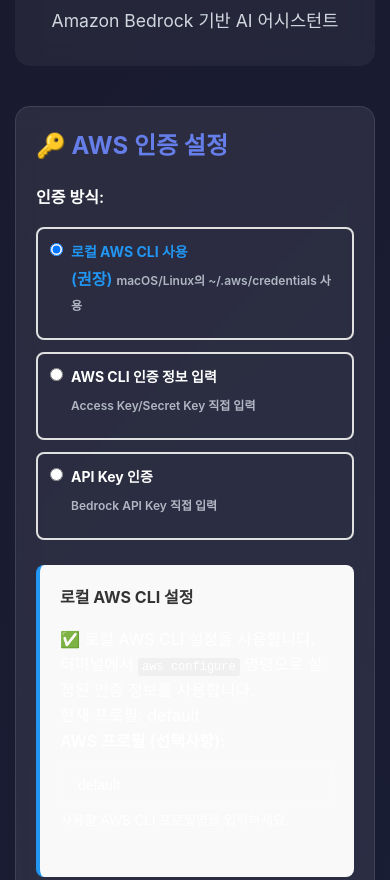
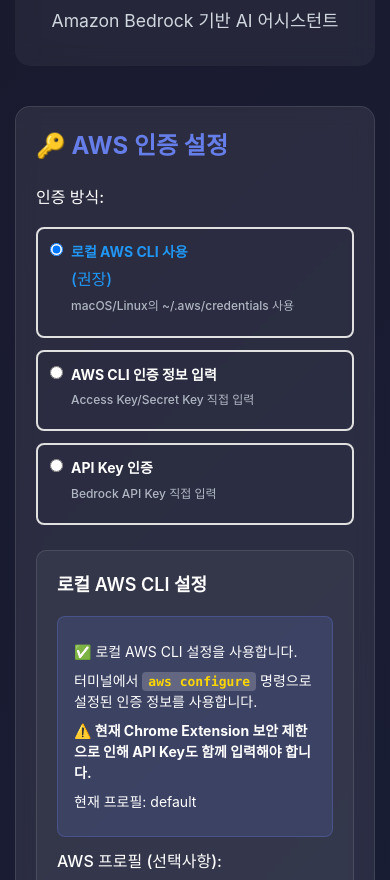
Before and after one commit to jesamkim/chrome-ai, a browser extension: page src/options/options.html in a window 390 px wide. Shown: the part 150-1030 px from the top of the page. Drawn offline with Linux system fonts and the light colour scheme.

Commit message:
fix: 설정 페이지 가독성 개선 및 로컬 AWS CLI 인증 문제 해결
🎨 UI 개선사항:
- 입력 필드 텍스트 색상을 밝은 흰색으로 변경하여 가독성 향상
- 입력 필드 배경을 더 밝게 하여 대비 개선
- info-box 스타일 추가로 로컬 AWS CLI 설정 부분 시각적 개선
- 코드 텍스트를 금색으로 강조하여 명령어 구분 명확화
- 폼 라벨과 작은 텍스트 색상 개선

🔧 기능 개선사항:
- 로컬 AWS CLI 사용 시 API Key 폴백 로직 추가
- Chrome Extension 보안 제한으로 인한 API Key 필요성 안내
- 로컬 AWS CLI 설정에 API Key 입력 필드 추가
- API Key 토글 버튼으로 보안성 향상
- 인증 초기화 로직에서 로컬 CLI + API Key 조합 지원

📋 사용자 경험:
- 로컬 AWS CLI 선택 시 API Key 필요성 명확히 안내
- 설정 저장/로드 시 로컬 CLI용 API Key 처리
- 연결 확인 중 상태 문제 해결을 위한 폴백 메커니즘

```diff
--- a/src/options/options.css
+++ b/src/options/options.css
@@ -87,27 +87,31 @@
 select {
     width: 100%;
     padding: 12px 16px;
-    background: rgba(255, 255, 255, 0.1);
-    border: 2px solid rgba(255, 255, 255, 0.2);
+    background: rgba(255, 255, 255, 0.15);  /* 배경을 더 밝게 */
+    border: 2px solid rgba(255, 255, 255, 0.3);  /* 테두리를 더 밝게 */
     border-radius: 8px;
-    color: #ffffff;  /* 입력 텍스트를 더 밝게 */
+    color: #ffffff;  /* 입력 텍스트를 밝은 흰색으로 */
     font-size: 14px;
+    font-weight: 500;  /* 폰트 굵기 추가 */
     transition: all 0.3s ease;
 }
 
 input[type="text"]:focus,
 input[type="password"]:focus,
-input[type="text"]::placeholder,
-input[type="password"]::placeholder,
-input[type="number"]::placeholder {
-    color: #a0a9b8;
-    opacity: 0.8;
-}
-
 input[type="number"]:focus,
 select:focus {
     outline: none;
     border-color: #667eea;
+    background: rgba(255, 255, 255, 0.2);  /* 포커스 시 더 밝은 배경 */
+    color: #ffffff;  /* 포커스 시에도 밝은 텍스트 */
+}
+
+input[type="text"]::placeholder,
+input[type="password"]::placeholder,
+input[type="number"]::placeholder {
+    color: #b0b7c3;  /* placeholder를 더 밝게 */
+    opacity: 0.9;
+}
     background: rgba(255, 255, 255, 0.15);
     box-shadow: 0 0 0 3px rgba(102, 126, 234, 0.2);
 }
@@ -586,3 +590,60 @@
 .settings-section:nth-child(3) { animation-delay: 0.2s; }
 .settings-section:nth-child(4) { animation-delay: 0.3s; }
 .settings-section:nth-child(5) { animation-delay: 0.4s; }
+
+/* 정보 박스 스타일 */
+.info-box {
+    background: rgba(102, 126, 234, 0.15);  /* 파란색 배경 */
+    border: 1px solid rgba(102, 126, 234, 0.3);
+    border-radius: 8px;
+    padding: 16px;
+    margin: 12px 0;
+}
+
+.info-box p {
+    color: #ffffff;  /* 밝은 흰색 텍스트 */
+    font-size: 14px;
+    line-height: 1.5;
+    margin: 8px 0;
+}
+
+.info-box code {
+    background: rgba(255, 255, 255, 0.2);
+    color: #ffd700;  /* 금색 코드 텍스트 */
+    padding: 2px 6px;
+    border-radius: 4px;
+    font-family: 'Monaco', 'Menlo', 'Ubuntu Mono', monospace;
+    font-size: 13px;
+    font-weight: 600;
+}
+
+/* 인증 섹션 스타일 개선 */
+.auth-section {
+    background: rgba(255, 255, 255, 0.05);
+    border-radius: 10px;
+    padding: 20px;
+    margin: 16px 0;
+    border: 1px solid rgba(255, 255, 255, 0.1);
+}
+
+.auth-section h3 {
+    color: #ffffff;
+    font-size: 18px;
+    margin-bottom: 16px;
+    font-weight: 600;
+}
+
+/* 폼 그룹 라벨 개선 */
+.form-group label {
+    color: #ffffff;  /* 라벨을 밝은 흰색으로 */
+    font-weight: 500;
+    margin-bottom: 8px;
+    display: block;
+}
+
+.form-group small {
+    color: #b0b7c3;  /* 작은 텍스트를 더 밝게 */
+    font-size: 12px;
+    margin-top: 4px;
+    display: block;
+}
--- a/src/options/options.html
+++ b/src/options/options.html
@@ -52,12 +52,21 @@
                     <div class="info-box">
                         <p>✅ 로컬 AWS CLI 설정을 사용합니다.</p>
                         <p>터미널에서 <code>aws configure</code> 명령으로 설정된 인증 정보를 사용합니다.</p>
+                        <p><strong>⚠️ 현재 Chrome Extension 보안 제한으로 인해 API Key도 함께 입력해야 합니다.</strong></p>
                         <p>현재 프로필: <span id="currentProfile">default</span></p>
                     </div>
                     <div class="form-group">
                         <label for="awsProfile">AWS 프로필 (선택사항):</label>
                         <input type="text" id="awsProfile" placeholder="default" value="default">
                         <small>사용할 AWS CLI 프로필명을 입력하세요.</small>
+                    </div>
+                    <div class="form-group">
+                        <label for="localCliApiKey">Bedrock API Key:</label>
+                        <div class="input-group">
+                            <input type="password" id="localCliApiKey" placeholder="API Key를 입력하세요">
+                            <button type="button" id="toggleLocalCliApiKey" class="toggle-btn">👁️</button>
+                        </div>
+                        <small>Chrome Extension 환경에서 AWS CLI 인증을 위해 API Key가 필요합니다.</small>
                     </div>
                 </div>
 
--- a/src/options/options.js
+++ b/src/options/options.js
@@ -16,6 +16,8 @@
     // 로컬 AWS CLI 요소들
     currentProfile: document.getElementById('currentProfile'),
     awsProfile: document.getElementById('awsProfile'),
+    localCliApiKey: document.getElementById('localCliApiKey'),
+    toggleLocalCliApiKey: document.getElementById('toggleLocalCliApiKey'),
 
     // AWS CLI 인증 요소들
     awsAccessKeyId: document.getElementById('awsAccessKeyId'),
@@ -120,6 +122,14 @@
         const isPassword = input.type === 'password';
         input.type = isPassword ? 'text' : 'password';
         elements.toggleApiKey.textContent = isPassword ? '🙈' : '👁️';
+    });
+
+    // 로컬 CLI API Key 토글
+    elements.toggleLocalCliApiKey?.addEventListener('click', () => {
+        const input = elements.localCliApiKey;
+        const isPassword = input.type === 'password';
+        input.type = isPassword ? 'text' : 'password';
+        elements.toggleLocalCliApiKey.textContent = isPassword ? '🙈' : '👁️';
     });
 
     // Secret Access Key 토글
@@ -485,6 +495,12 @@
             if (elements.currentProfile) {
                 elements.currentProfile.textContent = settings.awsProfile || 'default';
             }
+
+            // 로컬 CLI용 API Key 설정 (마스킹하여 표시)
+            if (settings.bedrockApiKey && elements.localCliApiKey) {
+                elements.localCliApiKey.value = maskApiKey(settings.bedrockApiKey);
+                elements.localCliApiKey.dataset.originalValue = settings.bedrockApiKey;
+            }
         } else if (awsCliSettings.aws_access_key_id) {
             // AWS CLI 인증 정보 입력 방식
             elements.authAWSCLI.checked = true;
@@ -699,20 +715,34 @@
  */
 async function saveLocalAWSCLISettings() {
     const profile = elements.awsProfile?.value.trim() || 'default';
+    const apiKey = elements.localCliApiKey?.dataset.originalValue || elements.localCliApiKey?.value.trim();
+
+    if (!apiKey || apiKey.includes('*')) {
+        showStatus('로컬 AWS CLI 사용을 위해 API Key를 입력해주세요.', 'error');
+        return;
+    }
 
     await chrome.storage.sync.set({
         useLocalAWSCLI: true,
-        awsProfile: profile
+        awsProfile: profile,
+        bedrockApiKey: apiKey  // API Key도 함께 저장
     });
 
     // 다른 인증 방식 설정 제거
-    await chrome.storage.sync.remove(['bedrockApiKey']);
     await chrome.storage.local.remove([
         'aws_access_key_id',
         'aws_secret_access_key',
         'aws_session_token',
         'aws_region'
     ]);
+
+    // API Key 마스킹하여 표시
+    if (elements.localCliApiKey) {
+        elements.localCliApiKey.value = maskApiKey(apiKey);
+        elements.localCliApiKey.dataset.originalValue = apiKey;
+        elements.localCliApiKey.type = 'password';
+        elements.toggleLocalCliApiKey.textContent = '👁️';
+    }
 
     showStatus('✅ 로컬 AWS CLI 설정이 저장되었습니다.', 'success');
 }
```
Also changed, not shown: src/background/aws-auth-manager.js (+20 -0 lines), ss.png (added).
